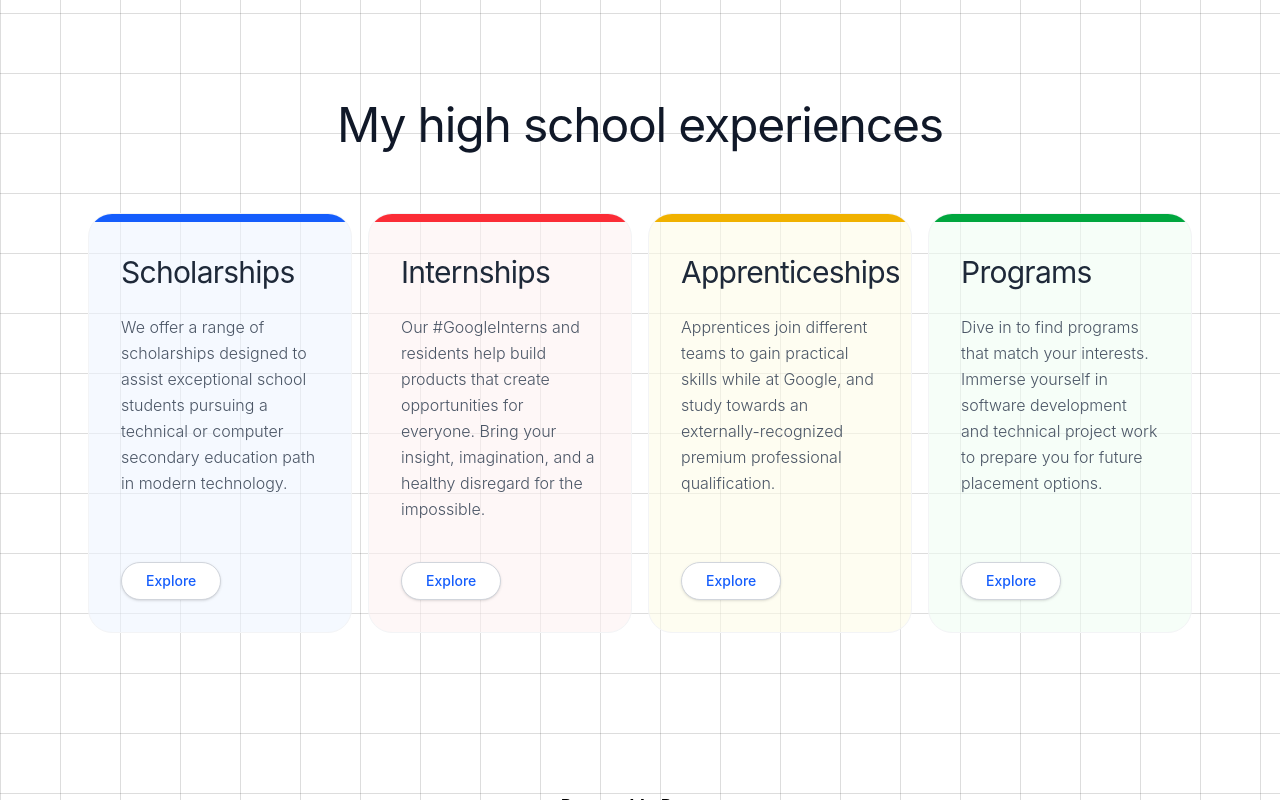
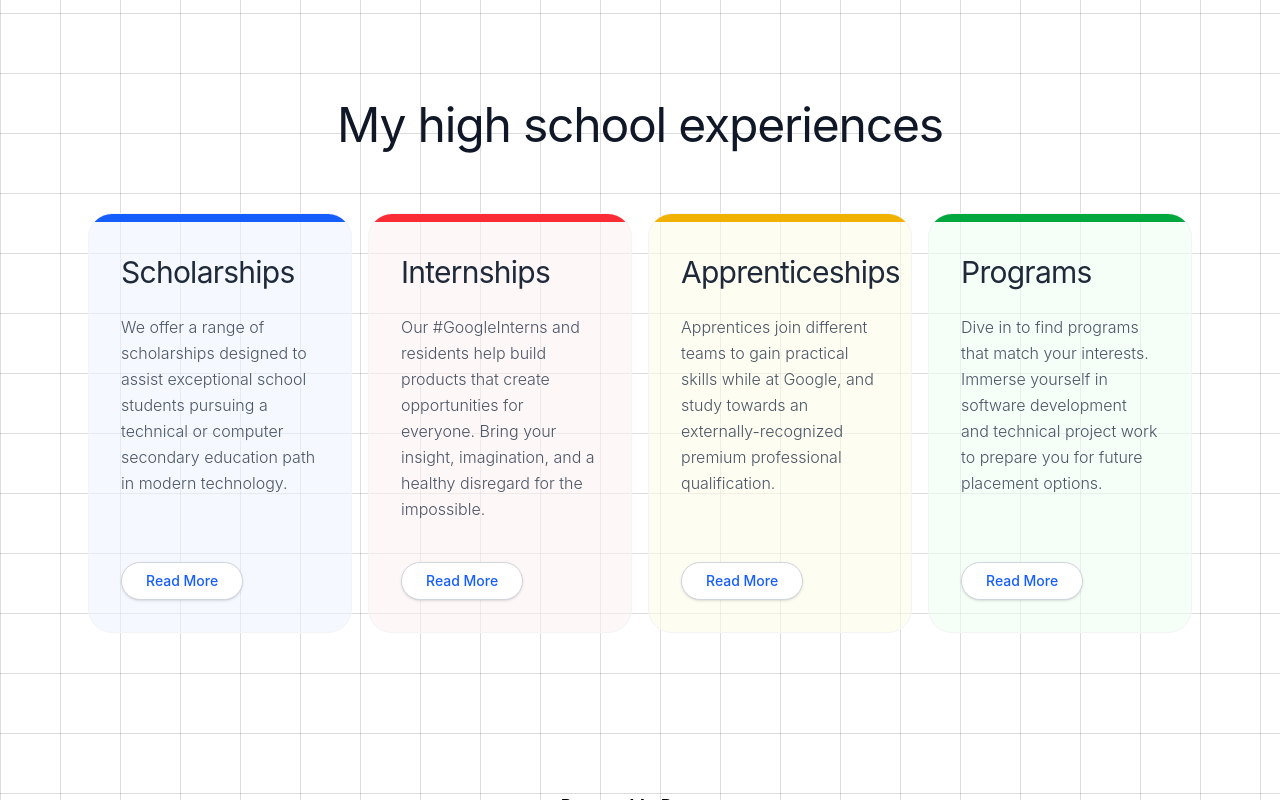
Before and after one commit to yturayishimye24/Belyse, a React (Vite) app in the folder frontend/: page / in a window 1280 px wide. Shown: the part 1907-2707 px from the top of the page. Built offline with nearby package versions, Linux system fonts and the light colour scheme.

Commit message:
added full screen

```diff
--- a/frontend/src/components/Experience.jsx
+++ b/frontend/src/components/Experience.jsx
@@ -8,7 +8,7 @@
     id: 1,
     title: "Scholarships",
     description: "We offer a range of scholarships designed to assist exceptional school students pursuing a technical or computer secondary education path in modern technology.",
-    buttonText: "Explore",
+    buttonText: "Read More",
     accentColor: "bg-blue-600",
     bgColor: "bg-blue-50/60"
   },
@@ -16,7 +16,7 @@
     id: 2,
     title: "Internships",
     description: "Our #GoogleInterns and residents help build products that create opportunities for everyone. Bring your insight, imagination, and a healthy disregard for the impossible.",
-    buttonText: "Explore",
+    buttonText: "Read More",
     accentColor: "bg-red-500",
     bgColor: "bg-red-50/60"
   },
@@ -24,7 +24,7 @@
     id: 3,
     title: "Apprenticeships",
     description: "Apprentices join different teams to gain practical skills while at Google, and study towards an externally-recognized premium professional qualification.",
-    buttonText: "Explore",
+    buttonText: "Read More",
     accentColor: "bg-yellow-500",
     bgColor: "bg-yellow-50/60"
   },
@@ -32,7 +32,7 @@
     id: 4,
     title: "Programs",
     description: "Dive in to find programs that match your interests. Immerse yourself in software development and technical project work to prepare you for future placement options.",
-    buttonText: "Explore",
+    buttonText: "Read More",
     accentColor: "bg-green-600",
     bgColor: "bg-green-50/60"
   }
@@ -40,6 +40,19 @@
 
 function Experience() {
   const pathRef = React.useRef(null);
+  const toggleFullScreen = (event) => {
+    const element = event.currentTarget.closest("[data-experience-card]");
+
+    if (!element) return;
+
+    if (document.fullscreenElement === element) {
+      document.exitFullscreen();
+    } else if (!document.fullscreenElement) {
+      element.requestFullscreen().catch((error) => {
+        console.error("Unable to enter fullscreen mode:", error);
+      });
+    }
+  }
    useEffect(() => {
     const path = pathRef.current;
     if (!path) return;
@@ -77,6 +90,7 @@
       <div className="flex flex-col lg:flex-row items-stretch gap-4 w-full min-h-[420px] group">
         {OPPORTUNITIES.map((item) => (
           <div
+            data-experience-card
             key={item.id}
             className={`relative flex flex-col justify-between overflow-hidden rounded-[24px] border border-gray-100 p-6 md:p-8 transition-all duration-500 ease-[cubic-bezier(0.25,1,0.5,1)]
 
@@ -122,7 +136,7 @@
 
 
             <div className="mt-8 flex justify-center lg:justify-start w-full">
-              <button className="inline-flex items-center justify-center border border-gray-300 hover:border-gray-400 bg-white text-blue-600 font-medium px-6 py-2 rounded-full text-sm shadow-sm transition-all duration-200 active:scale-95">
+              <button className="inline-flex items-center justify-center border border-gray-300 hover:border-gray-400 bg-white text-blue-600 font-medium px-6 py-2 rounded-full text-sm shadow-sm transition-all duration-200 active:scale-95" onClick={toggleFullScreen}>
                 {item.buttonText}
               </button>
             </div>
```
